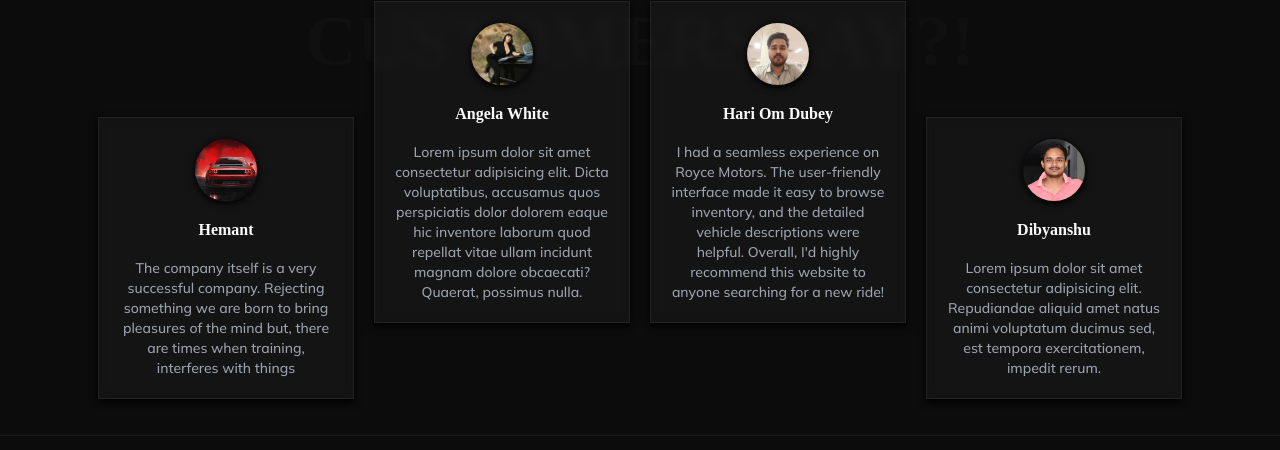
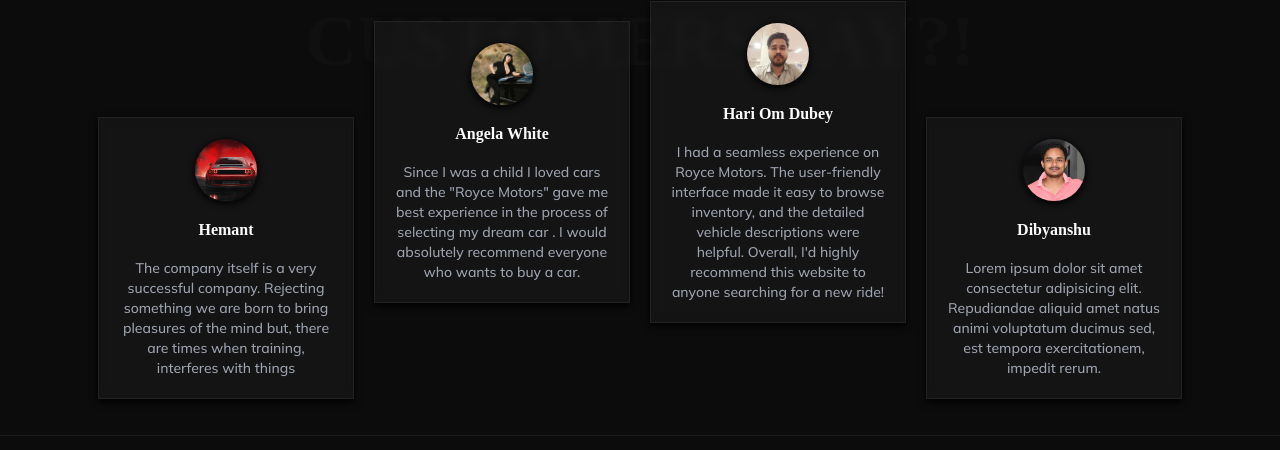
Before and after one commit to ayushsingh1524/Roycemotors, a website: page index.html in a window 1280 px wide. Shown: the part 4991-5441 px from the top of the page. Drawn offline with Linux system fonts and the light colour scheme; files whose address does not match are found by name; a web font is replaced by a local one.

Commit message:
index.html

```diff
--- a/index.html
+++ b/index.html
@@ -377,7 +377,7 @@
              <div class="review w-64 flex flex-col gap-4 items-center justify-center p-5">
                 <img src="images/haribhai.jpeg" class="w-16 rounded-full object-cover h-16">
                 <h5 class="text-light text-base text-center font-semibold">Angela White</h5>
-                <p class="text-grey text-sm text-center font-medium">Lorem ipsum dolor sit amet consectetur adipisicing elit. Dicta voluptatibus, accusamus quos perspiciatis dolor dolorem eaque hic inventore laborum quod repellat vitae ullam incidunt magnam dolore obcaecati? Quaerat, possimus nulla.</p>
+                <p class="text-grey text-sm text-center font-medium">Since I was a child I loved cars and the "Royce Motors" gave me best experience in the process of selecting my dream car . I would absolutely recommend everyone who wants to buy a car.</p>
             </div>
             <div class="review w-64 flex flex-col gap-4 items-center justify-center p-5">
                 <img src="images/hariali.jpeg" class="w-16 rounded-full object-cover h-16">
```
